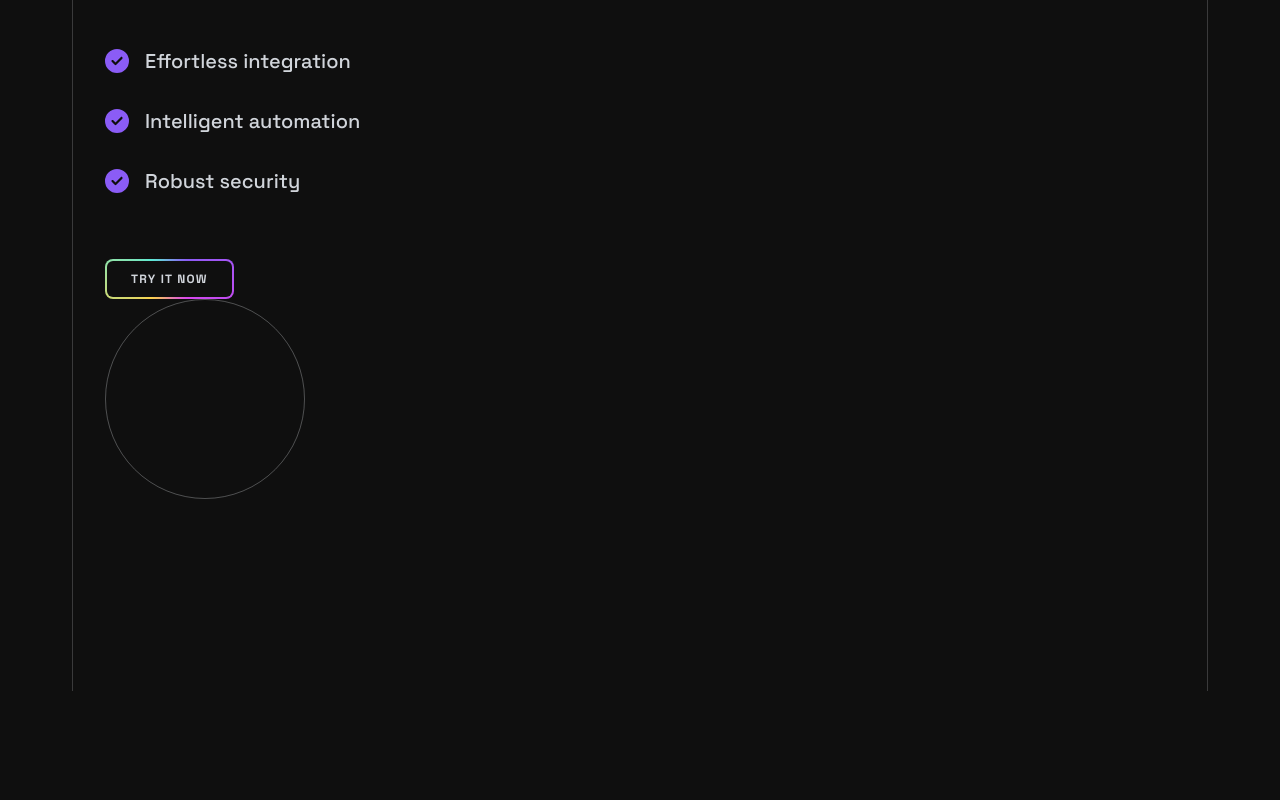
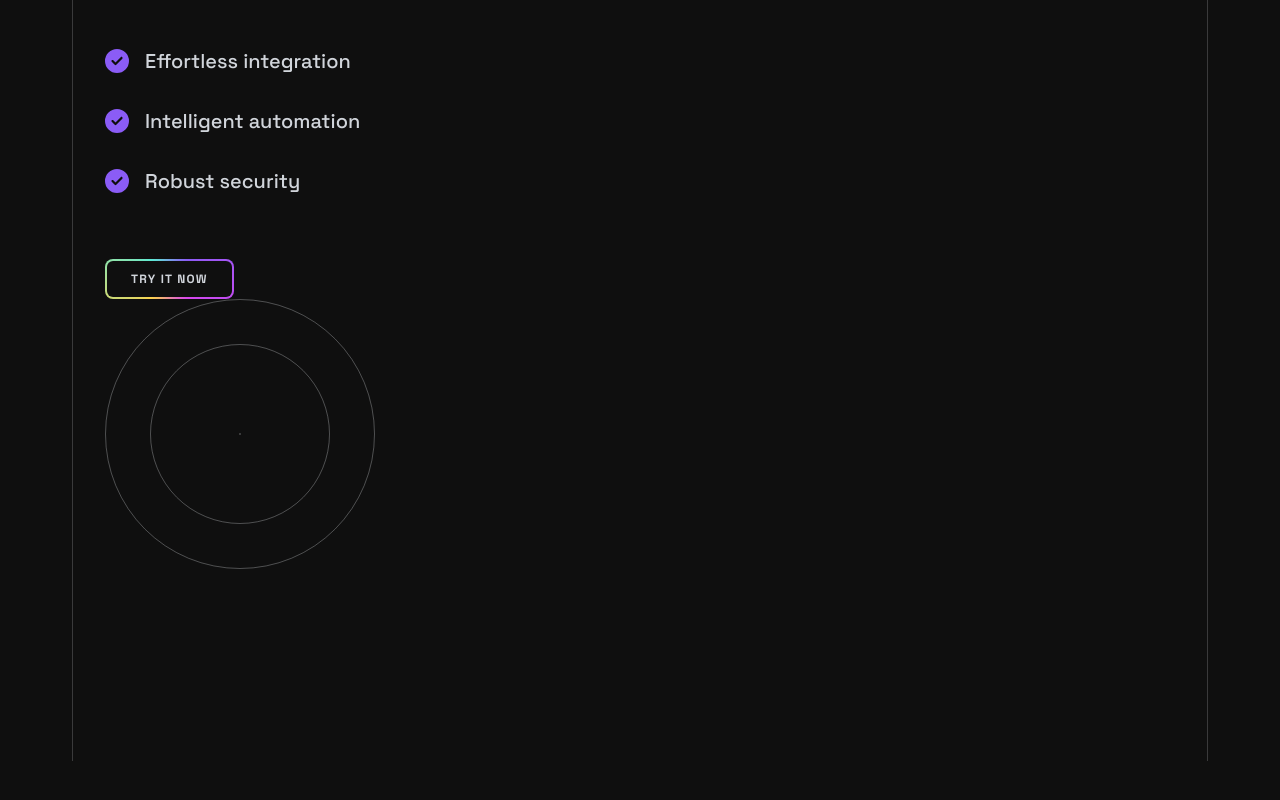
Before and after one commit to Jisap/next14-futuristicAiSaaS-landinPage, a Next.js app: page / in a window 1280 px wide. Shown: the part 1946-2746 px from the top of the page. Built offline with nearby package versions, Linux system fonts and the light colour scheme.

Commit message:
Logo component

```diff
--- /dev/null
+++ b/src/components/Logo.tsx
@@ -0,0 +1,24 @@
+import logoImage from "@/assets/images/sphereal-logo.svg?url"
+import { HTMLAttributes } from "react"
+import { twMerge } from "tailwind-merge"
+
+
+export const Logo = (props: HTMLAttributes<HTMLDivElement>) => {
+
+  const { className, style, ...otherProps } = props
+
+  return (
+    <div
+      className={twMerge(
+        " size-10 bg-gray-200 bg-[conic-gradient(from_45deg,_var(--color-violet-400),_var(--color-fuchsia-400),_var(--color-amber-300),_var(--color-teal-300),_var(--color-violet-400))]",
+        className
+      )}
+      style={{
+        maskImage: `url(${logoImage.src})`,
+        maskSize: "contain",
+        ...style,
+      }}
+      {...otherProps}
+    ></div>
+  )
+}
--- a/src/sections/Features.tsx
+++ b/src/sections/Features.tsx
@@ -86,8 +86,16 @@ export const Features = () => {
             >
               Try it now
             </Button>
-            <div>
-              <Orbit />
+            <div className="size-[270px] relative">
+              <div className="absolute inset-0">
+                <Orbit className="size-full"/>
+              </div>
+              <div className="absolute-center">
+                <Orbit className="size-[180px]" />
+              </div>
+              <div className="absolute-center">
+                <Orbit className="size-full" />
+              </div>
             </div>
           </SectionContent>
         </SectionBorder>
--- a/src/sections/Header.tsx
+++ b/src/sections/Header.tsx
@@ -2,6 +2,7 @@
 
 import logoImage from "@/assets/images/sphereal-logo.svg?url"; // No queremos el svg como un componente, sino como una url
 import { Button, ButtonProps } from "@/components/Button";
+import { Logo } from "@/components/Logo";
 import { Orbit } from "@/components/Orbit";
 import { useState } from "react";
 import { twMerge } from "tailwind-merge";
@@ -52,13 +53,14 @@ export const Header = () => {
           <div className="h-18 lg:h-20 flex justify-between items-center">
             {/* logo */}
             <div className="flex gap-4 items-center">
-              <div
+              {/* <div
                 className=" size-10 bg-gray-200 bg-[conic-gradient(from_45deg,_var(--color-violet-400),_var(--color-fuchsia-400),_var(--color-amber-300),_var(--color-teal-300),_var(--color-violet-400))]"
                 style={{
                   maskImage: `url(${logoImage.src})`,
                   maskSize: "contain",
                 }}
-                ></div>
+                ></div> */}
+                <Logo />
               <div className="font-extrabold text-2xl">sphereal.ai</div>
             </div>
 
```
